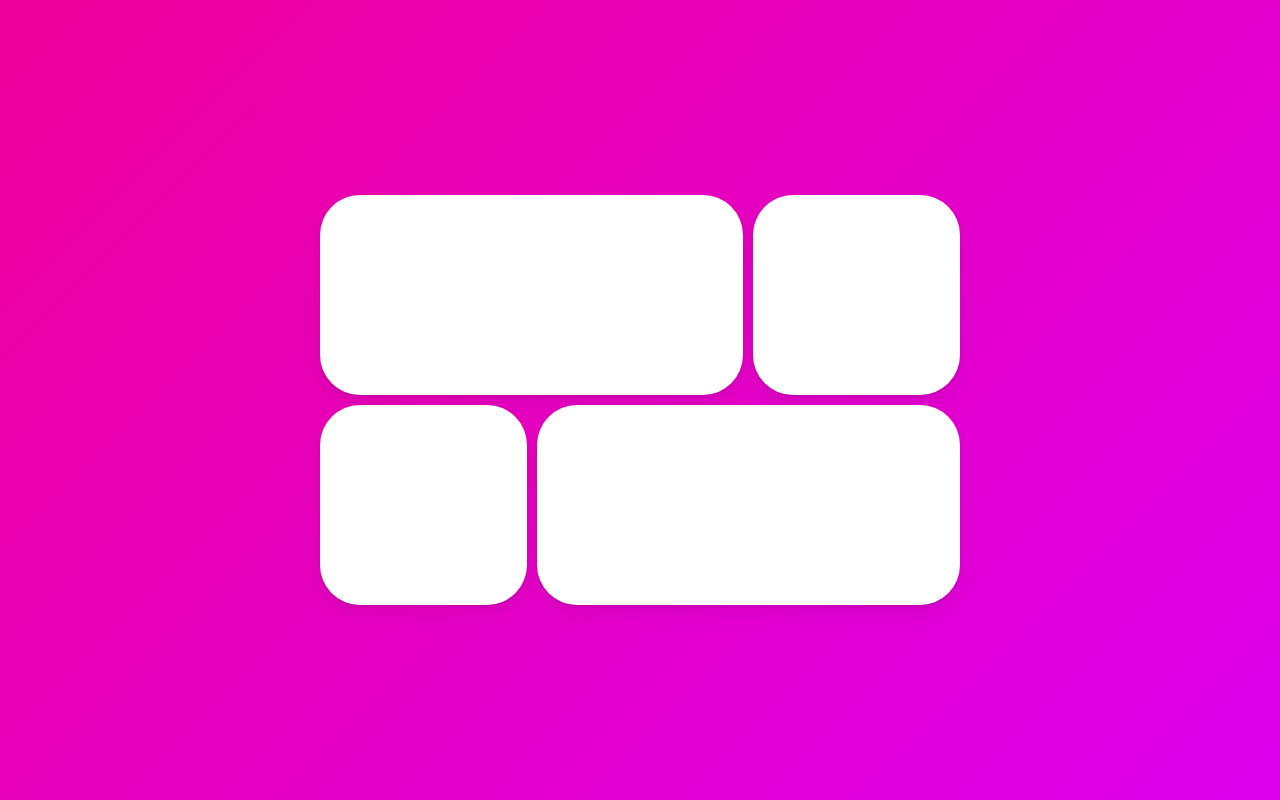
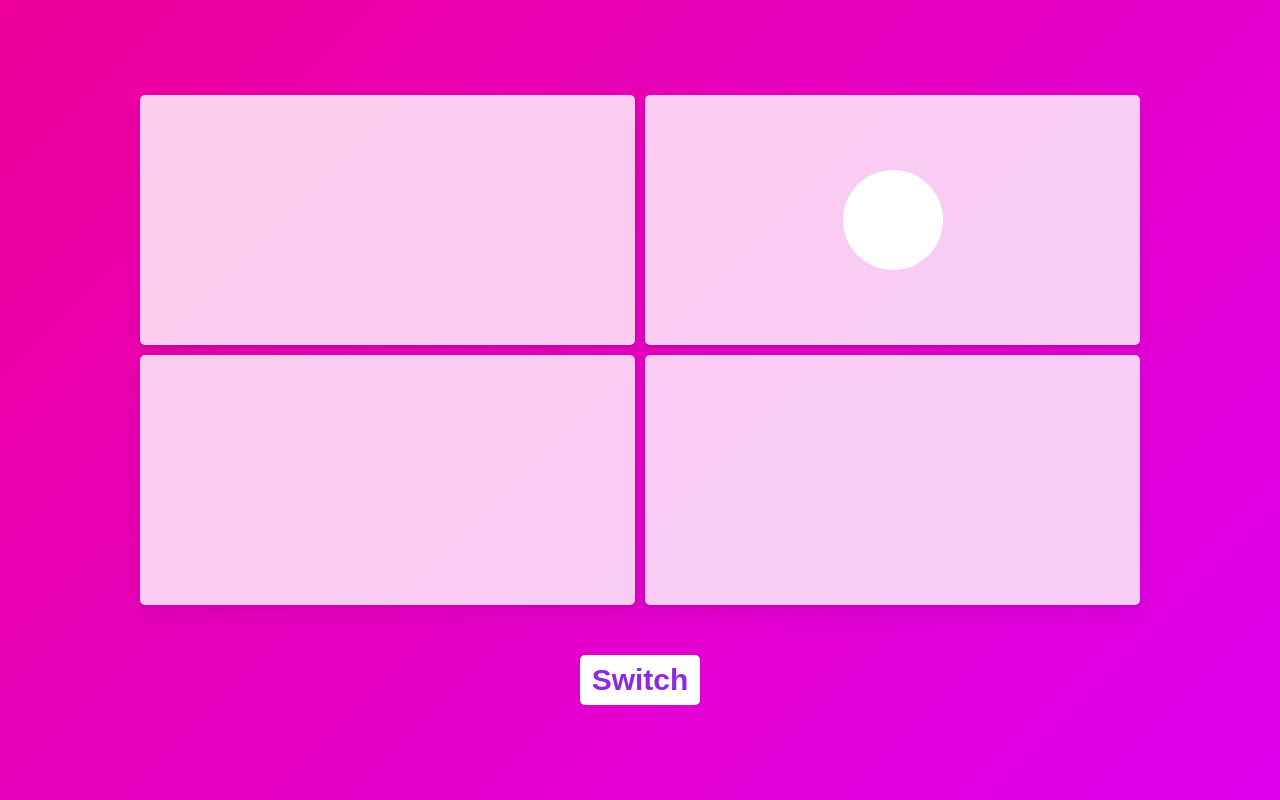
Before and after one commit to HBSPS/React-Animation, a React (Create React App) app: page / in a window 1280 px wide. Built offline with nearby package versions, Linux system fonts and the light colour scheme.

Commit message:
:rocket: Finished Challenge!
Finished Challenge!

```diff
--- a/src/App.tsx
+++ b/src/App.tsx
@@ -6,31 +6,46 @@ const Wrapper = styled(motion.div)`
   height: 100vh;
   width: 100vw;
   display: flex;
-  justify-content: space-around;
+  justify-content: center;
   align-items: center;
   background: linear-gradient(135deg,rgb(238, 0, 153),rgb(221, 0, 238));
+  flex-direction: column;
 `;
 
 const Grid = styled.div`
   display: grid;
-  grid-template-columns: repeat(3, 1fr);
-  width: 50vw;
+  grid-template-columns: repeat(2, 1fr);
+  width: 1000px;
   gap: 10px;
-
-  div:first-child,
-  div:last-child {
-    grid-column: span 2;
-  }
+  margin-bottom: 50px;
 `;
 
 const Box = styled(motion.div)`
-  height: 200px;
-  background-color: rgba(255, 255, 255, 1);
-  border-radius: 40px;
+  height: 250px;
+  background-color: rgba(255, 255, 255, 0.8);
+  border-radius: 5px;
   display: flex;
   justify-content: center;
   align-items: center;
   box-shadow: 0 2px 3px rgba(0, 0, 0, 0.1), 0 10px 20px rgba(0, 0, 0, 0.06);
+`;
+
+const Circle = styled(motion.div)`
+  width: 100px;
+  height: 100px;
+  border-radius: 50%;
+  background-color: white;
+`;
+
+const Button = styled(motion.button)`
+  width: 120px;
+  height: 50px;
+  background-color: white;
+  border-radius: 5px;
+  font-size: 30px;
+  font-weight: bold;
+  color: blueviolet;
+  border: none;
 `;
 
 const Overlay = styled(motion.div)`
@@ -44,17 +59,24 @@ const Overlay = styled(motion.div)`
 
 function App() {
   const [Id, setId] = useState<null | string>(null);
+  const [Switch, setSwitch] = useState(true);
+  const toggle = () => setSwitch((prev) => !prev);
   return (
     <Wrapper>
-      <Grid>
-        {["1", "2", "3", "4"].map((n) => <Box onClick={() => setId(n)} key={n} layoutId={n} />)}
-      </Grid>
       <AnimatePresence>
+        <Grid>
+          <Box onClick={() => setId("1")} key={"1"} layoutId={"1"} whileHover={{ scale: 1.1, x: -24, y: -13 }} />
+          <Box key={"2"} layoutId={"2"}>{Switch ? <Circle layoutId="circle"/> : null}</Box>
+          <Box key={"3"} layoutId={"3"}>{Switch ? null : <Circle layoutId="circle"/>}</Box>
+          <Box onClick={() => setId("4")} key={"4"} layoutId={"4"} whileHover={{ scale: 1.1, x: 24, y: 13 }} />
+        </Grid>
+        {Switch ? <Button onClick={toggle} layoutId="button" exit={{color: "tomato", scale:1.2}}>Switch</Button> : null}
+        {Switch ? null : <Button onClick={toggle} initial={{color: "blueviolet", scale: 1}} animate={{ color: "tomato", scale: 1.2 }} exit={{color: "blueviolet", scale: 1}} layoutId="button">Switch</Button>}
         {Id ?
-          <Overlay onClick={() => setId(null)} initial={{ backgroundColor: "rgba(0, 0, 0, 0)" }} animate={{ backgroundColor: "rgba(0, 0, 0, 0.5)" }} exit={{ backgroundColor: "rgba(0, 0, 0, 0)" }}>
-            <Box style={{ width: 500, height: 250 }} layoutId={Id} />
+          <Overlay onClick={() => setId(null)} initial={{ backgroundColor: "rgba(0, 0, 0, 0)" }} animate={{ backgroundColor: "rgba(0, 0, 0, 0.7)" }} exit={{ backgroundColor: "rgba(0, 0, 0, 0)" }}>
+            <Box style={{ width: 400, height: 300, backgroundColor: "rgba(255, 255, 255, 1)" }} layoutId={Id} />
           </Overlay>
-          : null}
+        : null}
       </AnimatePresence>
     </Wrapper>
   );
```
